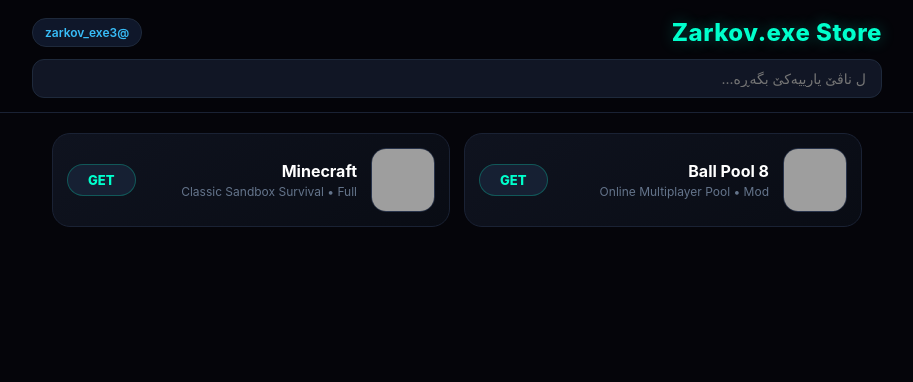
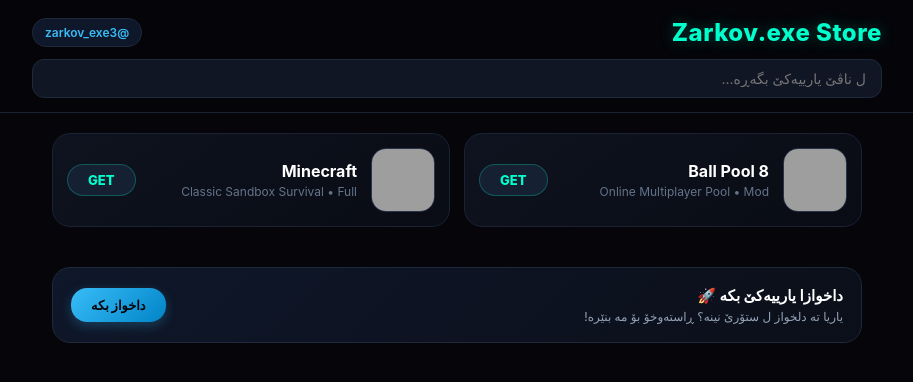
Before and after one commit to zarkov569/zarkov.github.io, a plain HTML site: page index.html in a window 1280 px wide. Shown: the whole page, without its empty margins (183-1096 px from the left). Drawn offline with Linux system fonts and the light colour scheme; grey boxes are pictures that could not be loaded.

Commit message:
Update index.html

```diff
--- a/index.html
+++ b/index.html
@@ -17,7 +17,7 @@
     .search-box input { width: 100%; background: #111625; border: 1px solid #1e293b; border-radius: 12px; padding: 10px 15px; color: #fff; font-size: 14px; outline: none; transition: 0.2s; }
     .search-box input:focus { border-color: #00ffcc; }
 
-    .apps-grid { max-width: 850px; margin: 20px auto; padding: 0 20px 40px; display: grid; grid-template-columns: repeat(auto-fill, minmax(310px, 1fr)); gap: 14px; }
+    .apps-grid { max-width: 850px; margin: 20px auto; padding: 0 20px 20px; display: grid; grid-template-columns: repeat(auto-fill, minmax(310px, 1fr)); gap: 14px; }
 
     .app-row-card { background: linear-gradient(145deg, #0f131f, #090c14); border: 1px solid #1a2234; border-radius: 18px; padding: 14px; display: flex; align-items: center; justify-content: space-between; cursor: pointer; transition: transform 0.15s, border-color 0.2s; }
     .app-row-card:active { transform: scale(0.98); }
@@ -30,6 +30,14 @@
 
     .btn-get-small { background: #162033; color: #00ffcc; border: 1px solid rgba(0,255,204,0.25); padding: 7px 20px; border-radius: 20px; font-weight: 800; font-size: 13px; text-decoration: none; flex-shrink: 0; transition: 0.2s; }
     .btn-get-small:hover { background: #00ffcc; color: #05050a; }
+
+    /* Request Section */
+    .request-section { max-width: 850px; margin: 0 auto 40px; padding: 0 20px; }
+    .request-card { background: linear-gradient(135deg, #0f172a, #0b0f19); border: 1px solid #1e293b; border-radius: 18px; padding: 18px; display: flex; align-items: center; justify-content: space-between; gap: 15px; }
+    .request-info h3 { font-size: 15px; color: #fff; font-weight: 700; margin-bottom: 4px; }
+    .request-info p { font-size: 12px; color: #94a3b8; }
+    .btn-request { background: linear-gradient(135deg, #38bdf8, #0284c7); color: #05050a; padding: 9px 20px; border-radius: 16px; font-weight: 800; font-size: 13px; text-decoration: none; white-space: nowrap; box-shadow: 0 4px 12px rgba(56,189,248,0.25); transition: 0.2s; }
+    .btn-request:hover { opacity: 0.9; }
 
     .detail-page { position: fixed; inset: 0; background: #05050a; z-index: 100; overflow-y: auto; transform: translateX(-100%); transition: transform 0.32s cubic-bezier(0.25, 1, 0.5, 1); padding-bottom: 40px; }
     .detail-page.active { transform: translateX(0); }
@@ -72,6 +80,17 @@
   </div>
 
   <div class="apps-grid" id="appsGrid"></div>
+
+  <!-- Request App Banner -->
+  <div class="request-section">
+    <div class="request-card">
+      <div class="request-info">
+        <h3>داخوازا یارییەکێ بکە 🚀</h3>
+        <p>یاریا تە دلخواز ل ستۆرێ نینە؟ ڕاستەوخۆ بۆ مە بنێرە!</p>
+      </div>
+      <a href="https://t.me/zarkov_exe3?text=سڵاو%20Zarkov،%20من%20دڤێت%20ڤێ%20یارییێ%20ل%20ستۆرێ%20زێدە%20بکەی:" target="_blank" class="btn-request">داخواز بکە</a>
+    </div>
+  </div>
 
   <div class="detail-page" id="detailPage">
     <div class="detail-nav">
```
